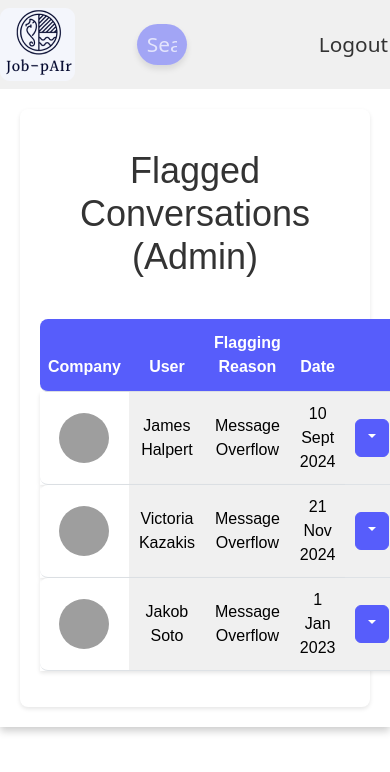
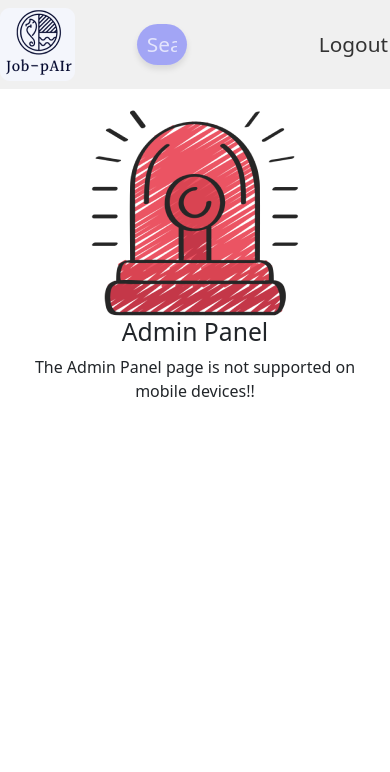
Before and after one commit to num4n1/Job-pair, a React (Create React App) app in the folder job-pair-frontend/: page /admin/flagged-conversations in a window 390 px wide. Shown: the top 772 px of the page. Built offline with nearby package versions, Linux system fonts and the light colour scheme; grey boxes are pictures that could not be loaded.

Commit message:
Feature - mobile alert for admin panel

```diff
--- /dev/null
+++ b/job-pair-frontend/src/Components/MobileWarning.jsx
@@ -0,0 +1,25 @@
+import React, { useState, useEffect } from 'react';
+import PropTypes from 'prop-types'; // Import PropTypes
+import siren from '../Assets/siren-icon.png';
+
+const MobileWarning = ({ pageName }) => {
+
+  return (
+    (
+      <div style={{ textAlign: 'center', padding: '20px' }}>
+        <img src={siren} alt="Warning" style={{ maxWidth: '208px' }} />
+        <h2>{pageName}</h2> {/* Use the pageName prop */}
+        <p>
+          The {pageName} page is not supported on mobile devices!!
+        </p>
+      </div>
+    )
+  );
+};
+
+// Define propTypes for the component
+MobileWarning.propTypes = {
+  pageName: PropTypes.string.isRequired // Specify that pageName is a required string prop
+};
+
+export default MobileWarning;
--- a/job-pair-frontend/src/Pages/AdminPanelPage.jsx
+++ b/job-pair-frontend/src/Pages/AdminPanelPage.jsx
@@ -1,11 +1,26 @@
-// AdminPanelPage.jsx
-import React from 'react';
-import AdminPanel from '../Components/AdminPanel'; // Assuming you have moved the AdminPanel component code here
+import React, { useState, useEffect } from 'react';
+import AdminPanel from '../Components/AdminPanel';
+import MobileWarning from '../Components/MobileWarning';
 
 const AdminPanelPage = () => {
+  const [isMobile, setIsMobile] = useState(false);
+
+  useEffect(() => {
+    const handleResize = () => {
+      setIsMobile(window.innerWidth <= 768); // Adjust the breakpoint as necessary
+    };
+
+    handleResize(); // Call it once to set initial state
+
+    window.addEventListener('resize', handleResize); // Add event listener for window resize
+
+    // Cleanup function to remove event listener
+    return () => window.removeEventListener('resize', handleResize);
+  }, []);
+
   return (
     <div>
-      <AdminPanel />
+       {isMobile ? <MobileWarning pageName="Admin Panel"/> : <AdminPanel />} {/* Render MobileWarning or AdminPanel based on isMobile state */}
     </div>
   );
 };
```
Also changed, not shown: job-pair-frontend/src/Assets/siren-icon.png (added), 1 other file (tests, documents, lock files or other folders).
